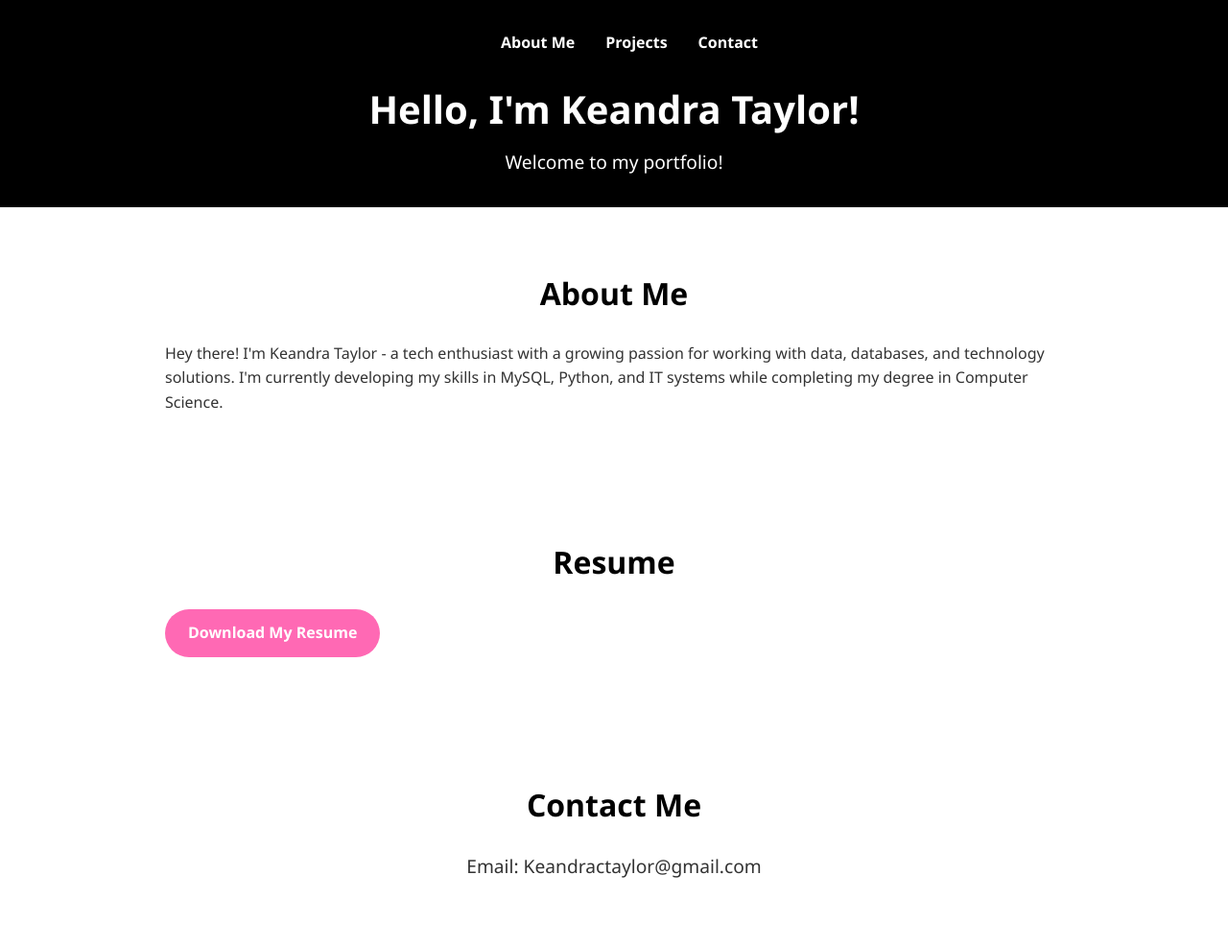
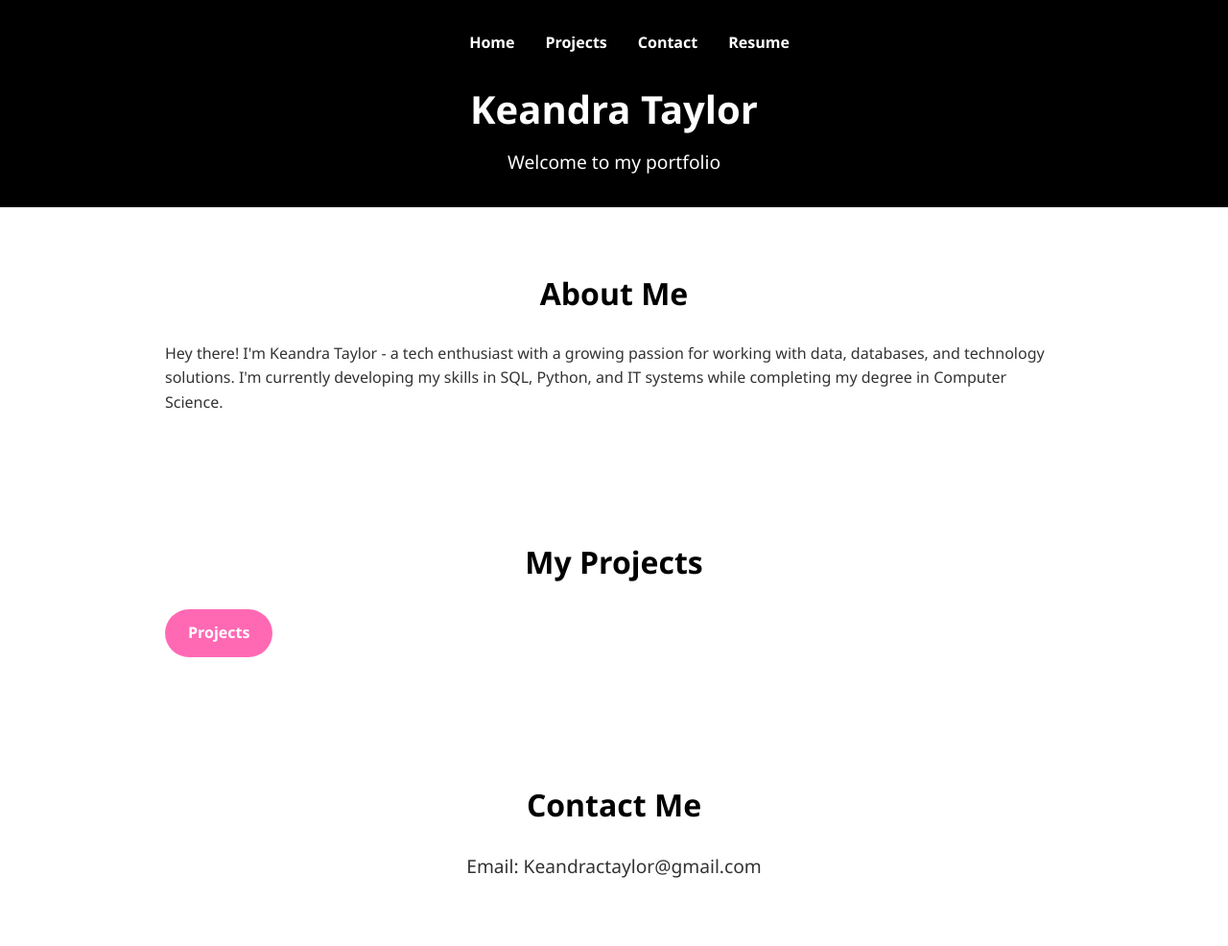
Before and after one commit to Keachante/KeandraPortfolio, a plain HTML site: page index.html in a window 1280 px wide. Shown: the top 986 px of the page at 96% size. Drawn offline with Linux system fonts and the light colour scheme.

```diff
--- a/index.html
+++ b/index.html
@@ -10,24 +10,24 @@
     <header>
         <nav>
             <ul>
-                <li><a href="#about">About Me</a></li>
+                <li><a href="index.html">Home</a></li>
                 <li><a href="projects.html">Projects</a></li>
                 <li><a href="#contact">Contact</a></li>
+                <li><a href="resume.html">Resume</a></li>
             </ul>
         </nav>
-        <h1>Hello, I'm Keandra Taylor!</h1>
-        <p>Welcome to my portfolio! </p> <!--Change later-->
+        <h1>Keandra Taylor</h1><!-- Change later -->
+        <p>Welcome to my portfolio</p> <!--Change later-->
     </header>
 
     <section id="about">
         <h2>About Me</h2>
-        <p>Hey there! I'm Keandra Taylor - a tech enthusiast with a growing passion for working with data, databases, and technology solutions. I'm currently developing my skills in MySQL, Python, and IT systems while completing my degree in Computer Science.</p>
+        <p>Hey there! I'm Keandra Taylor - a tech enthusiast with a growing passion for working with data, databases, and technology solutions. I'm currently developing my skills in SQL, Python, and IT systems while completing my degree in Computer Science.</p>
     </section>
 
-
-    <section id="resume">
-        <h2>Resume</h2>
-        <a href="your-resume.pdf" download class="btn">Download My Resume</a>
+    <section id="projects">
+        <h2>My Projects</h2>
+        <a href="projects.html" class="btn">Projects</a>
     </section>
 
     <section id="contact">
```
